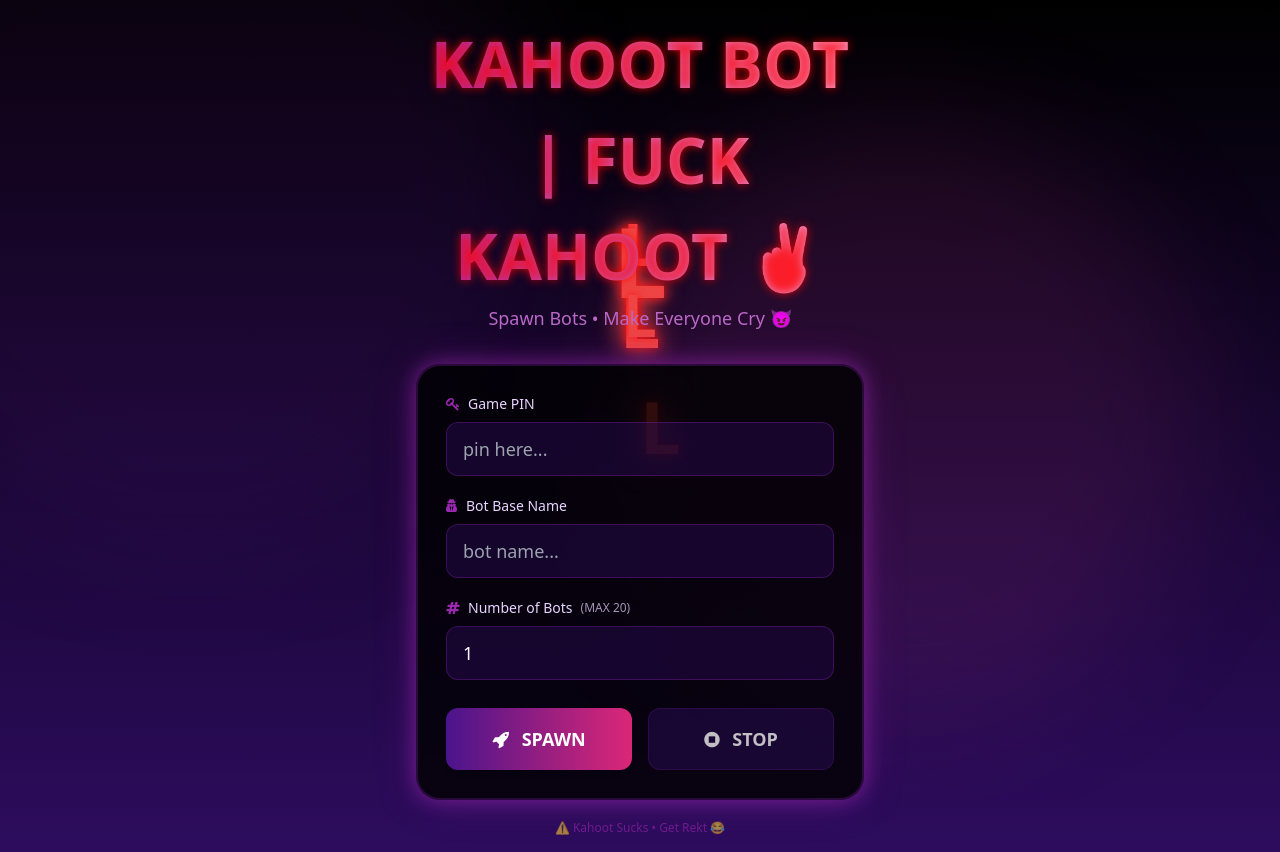
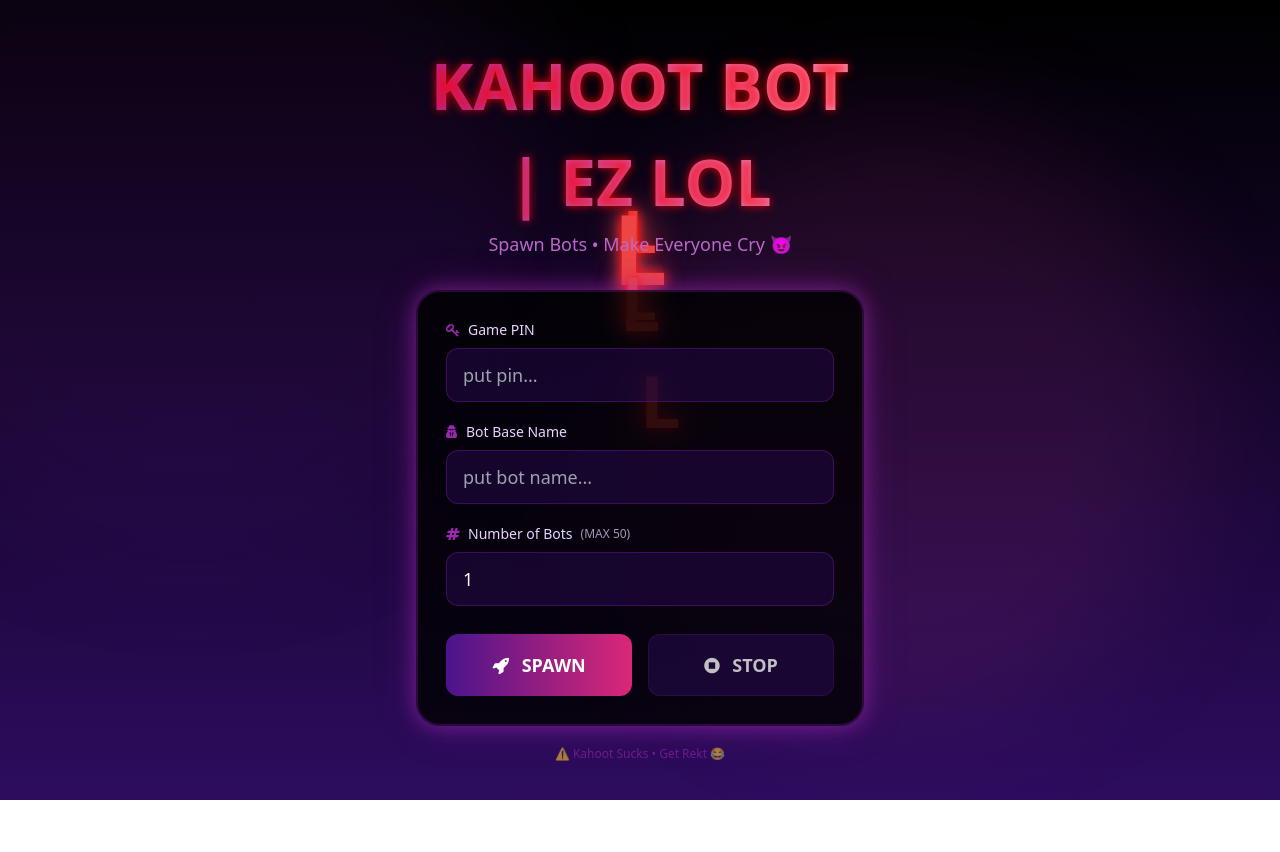
Before and after one commit to hey67-ctrl/Hsksjsbkakajsvsklslakajaj, a website: page kahoot-bot/index.html in a window 1280 px wide. After the commit the page ends 800 px from the top, so only its background shows below. Drawn offline with nearby package versions, Linux system fonts and the light colour scheme.

Commit message:
Update index.html

```diff
--- a/kahoot-bot/index.html
+++ b/kahoot-bot/index.html
@@ -2,7 +2,7 @@
 <html lang="en">
 <head>
   <meta charset="UTF-8">
-  <meta name="viewport" content="width=device-width, initial-scale=1.0">
+  <meta name="viewport"" content="width=device-width, initial-scale=1.0">
   <title>Kahoot Bot</title>
   <script src="https://cdn.tailwindcss.com"></script>
   <link href="https://cdn.jsdelivr.net/npm/font-awesome@4.7.0/css/font-awesome.min.css" rel="stylesheet">
@@ -55,7 +55,7 @@
 </head>
 <body class="bg-gradient-to-b from-dark to-purple-900 min-h-screen font-sans text-white flex items-center justify-center p-4 overflow-x-hidden overflow-y-hidden relative">
 
-  <!-- 🎉 5x "L" FLOATING — SPREAD OUT, UP & DOWN ✅ FIXED ✅ 🎉 -->
+  <!-- 🎉 5x MOVING RED "L" — FIXED ANIMATION 🎉 -->
   <div class="absolute top-1/4 left-1/5 text-6xl font-black text-red-500 text-shadow float-l pulse-glow z-0">L</div>
   <div class="absolute top-1/3 left-2/5 text-7xl font-black text-red-500 text-shadow float-l pulse-glow z-0" style="animation-delay: 0.5s">L</div>
   <div class="absolute top-1/4 right-2/5 text-8xl font-black text-red-500 text-shadow float-l pulse-glow z-0" style="animation-delay: 1s">L</div>
@@ -68,11 +68,11 @@
     <div class="absolute w-[600px] h-[600px] rounded-full bg-pink-500/10 blur-3xl bottom-20 right-20"></div>
   </div>
 
-  <!-- MAIN CARD — ON TOP, FULLY VISIBLE -->
+  <!-- MAIN CARD — ON TOP, FULLY WORKING -->
   <div class="w-full max-w-md fade-in z-20 relative">
     <div class="text-center mb-8">
       <h1 class="text-[clamp(2.5rem,6vw,4rem)] font-black text-transparent bg-clip-text bg-gradient-to-r from-purple-400 to-pink-300 text-shadow pulse-glow">
-        KAHOOT BOT | FUCK KAHOOT ✌️
+        KAHOOT BOT | EZ LOL
       </h1>
       <p class="text-purple-300 text-lg">Spawn Bots • Make Everyone Cry 😈</p>
     </div>
@@ -84,7 +84,7 @@
           <label class="flex items-center gap-2 text-sm text-purple-200 mb-2">
             <i class="fa fa-key text-purple-400"></i> Game PIN
           </label>
-          <input id="pin" type="text" placeholder="pin here..." class="w-full px-4 py-3 rounded-xl bg-purple-900/40 border border-purple-500/40 focus:outline-none input-glow text-white text-lg">
+          <input id="pin" type="text" placeholder="put pin..." class="w-full px-4 py-3 rounded-xl bg-purple-900/40 border border-purple-500/40 focus:outline-none input-glow text-white text-lg">
         </div>
 
         <!-- Bot Name -->
@@ -92,13 +92,13 @@
           <label class="flex items-center gap-2 text-sm text-purple-200 mb-2">
             <i class="fa fa-user-secret text-purple-400"></i> Bot Base Name
           </label>
-          <input id="name" type="text" placeholder="bot name..." class="w-full px-4 py-3 rounded-xl bg-purple-900/40 border border-purple-500/40 focus:outline-none input-glow text-white text-lg">
+          <input id="name" type="text" placeholder="put bot name..." class="w-full px-4 py-3 rounded-xl bg-purple-900/40 border border-purple-500/40 focus:outline-none input-glow text-white text-lg">
         </div>
 
         <!-- Count -->
         <div>
           <label class="flex items-center gap-2 text-sm text-purple-200 mb-2">
-            <i class="fa fa-hashtag text-purple-400"></i> Number of Bots <span class="text-xs opacity-70">(MAX 20)</span>
+            <i class="fa fa-hashtag text-purple-400"></i> Number of Bots <span class="text-xs opacity-70">(MAX 50)</span>
           </label>
           <input id="count" type="number" min="1" max="50" value="1" class="w-full px-4 py-3 rounded-xl bg-purple-900/40 border border-purple-500/40 focus:outline-none input-glow text-white text-lg">
         </div>
```
